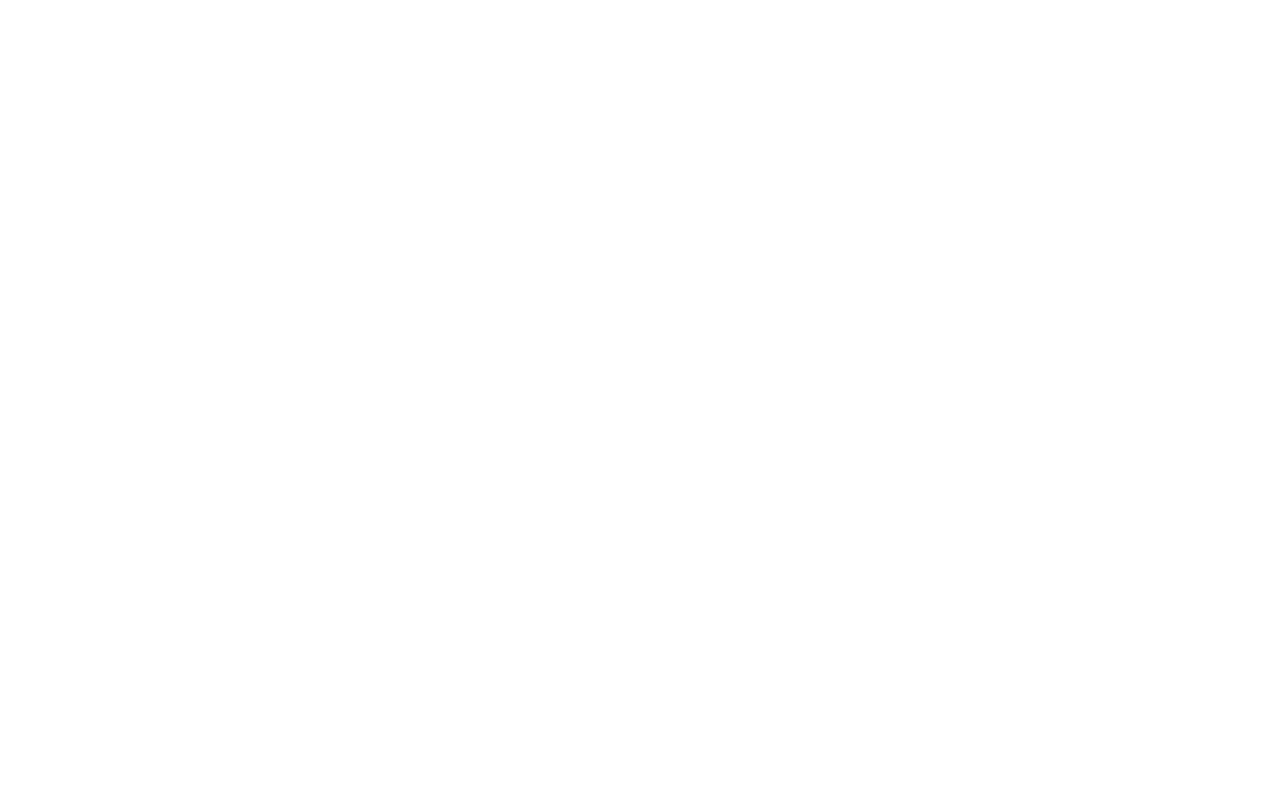
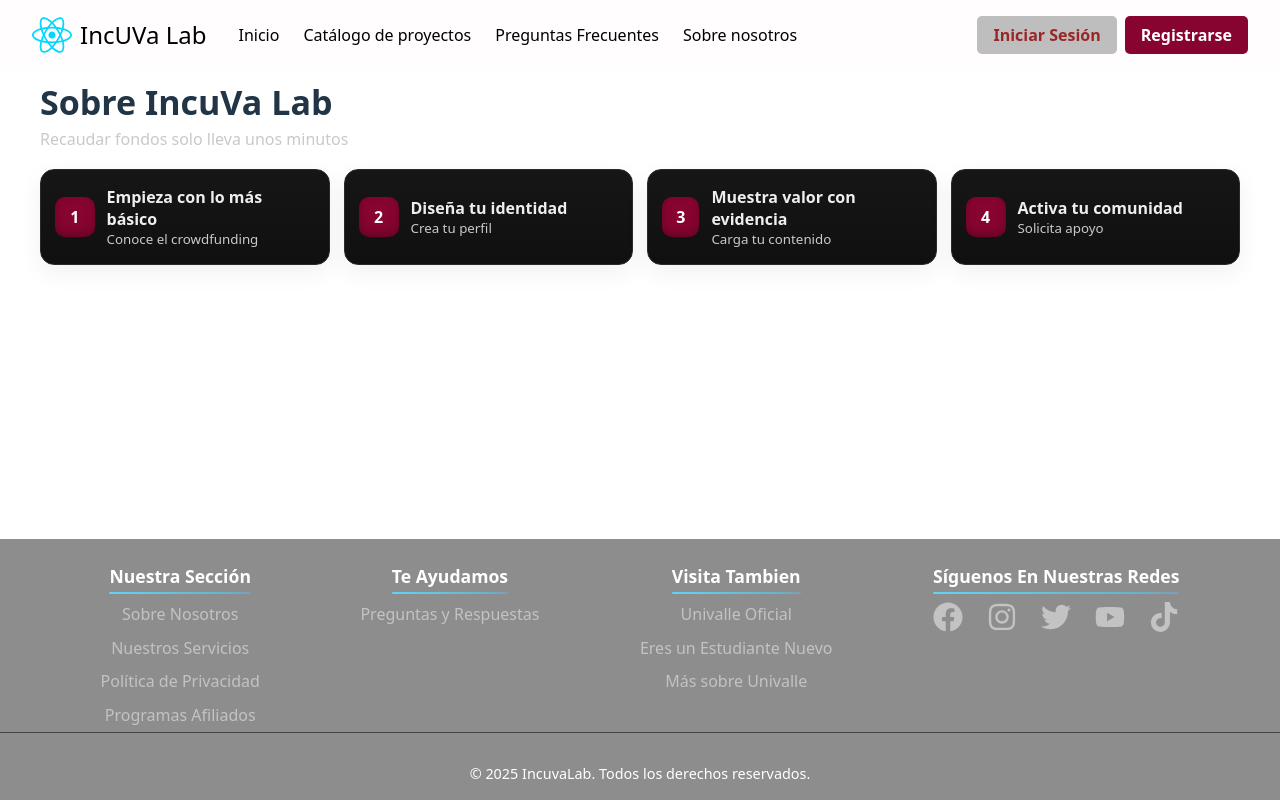
Before and after one commit to C4BALLERO/PS-II---IncubaLab, a React (Vite) app: page /sobre in a window 1280 px wide. Before the commit this address had no page. Built offline with nearby package versions, Linux system fonts and the light colour scheme; a web font is replaced by a local one.

Commit message:
actualizacion ventana admin

```diff
--- a/src/App.jsx
+++ b/src/App.jsx
@@ -9,6 +9,9 @@ import Profile from "./assets/views/Profile";
 // FAQ
 import Faq from "./assets/views/Faq";
 
+
+// ABOUT
+import About from "./assets/views/About";
 // Auth
 import Login from "./assets/views/login";
 import Register from "./assets/views/register";
@@ -26,6 +29,7 @@ function App() {
           <Route path="/prueba" element={<Prueba />} />
           <Route path="/profile" element={<Profile />} />
           <Route path="/faq" element={<Faq />} />
+          <Route path="/sobre" element={<About />} />
 
           {/* NUEVA RUTA: Administración de Usuarios */}
           <Route path="/admin/users" element={<UsersAdmin />} />
--- /dev/null
+++ b/src/assets/components/Modal.jsx
@@ -0,0 +1,25 @@
+import { useEffect } from "react";
+import "@/styles/About.css";
+
+export default function Modal({ open, title, onClose, children }) {
+  useEffect(() => {
+    if (!open) return;
+    const handler = (e) => e.key === "Escape" && onClose?.();
+    window.addEventListener("keydown", handler);
+    return () => window.removeEventListener("keydown", handler);
+  }, [open, onClose]);
+
+  if (!open) return null;
+
+  return (
+    <div className="ab-overlay" onClick={onClose} role="dialog" aria-modal="true" aria-labelledby="ab-modal-title">
+      <div className="ab-modal" onClick={(e) => e.stopPropagation()}>
+        <div className="ab-modal__head">
+          <h3 id="ab-modal-title">{title}</h3>
+          <button className="ab-btn ab-btn--ghost" onClick={onClose} aria-label="Cerrar">×</button>
+        </div>
+        <div className="ab-modal__body">{children}</div>
+      </div>
+    </div>
+  );
+}
--- a/src/assets/components/header.jsx
+++ b/src/assets/components/header.jsx
@@ -23,6 +23,8 @@ const Header = () => {
           <Link to="/">Inicio</Link>
           <Link to="/prueba">Catálogo de proyectos</Link>
           <Link to="/faq">Preguntas Frecuentes</Link>
+          <Link to="/sobre">Sobre nosotros</Link>
+
 
           <div className="nav-buttons">
             <button className="login-btn" onClick={() => navigate("/login")}>
--- /dev/null
+++ b/src/assets/views/About.jsx
@@ -0,0 +1,109 @@
+import { useState } from "react";
+import Modal from "@/assets/components/Modal";
+import "@/styles/About.css";
+
+const STEPS = [
+  {
+    id: 1,
+    title: "Conoce el crowdfunding",
+    kpi: "Empieza con lo más básico",
+    img: "https://images.unsplash.com/photo-1604594849809-dfedbc827105?q=80&w=1200&auto=format&fit=crop",
+    body: (
+      <>
+        <p>El crowdfunding es financiamiento colaborativo. En IncuVa Lab potenciamos proyectos con networking y mentorías.</p>
+        <ul className="ab-list">
+          <li>Define objetivos y audiencia.</li>
+          <li>Elige el tipo de campaña correcto.</li>
+          <li>Traza metas claras y medibles.</li>
+        </ul>
+      </>
+    ),
+  },
+  {
+    id: 2,
+    title: "Crea tu perfil",
+    kpi: "Diseña tu identidad",
+    img: "https://images.unsplash.com/photo-1544716278-ca5e3f4abd8c?q=80&w=1200&auto=format&fit=crop",
+    body: (
+      <>
+        <p>Tu perfil es tu carta de presentación ante colaboradores.</p>
+        <ul className="ab-list">
+          <li>Imagen representativa.</li>
+          <li>Historia breve y honesta.</li>
+          <li>Canales de contacto.</li>
+        </ul>
+      </>
+    ),
+  },
+  {
+    id: 3,
+    title: "Carga tu contenido",
+    kpi: "Muestra valor con evidencia",
+    img: "https://images.unsplash.com/photo-1518779578993-ec3579fee39f?q=80&w=1200&auto=format&fit=crop",
+    body: (
+      <>
+        <p>Comparte imágenes, videos y descripciones que convenzan.</p>
+        <ul className="ab-list">
+          <li>Prototipos / avances.</li>
+          <li>Video pitch corto.</li>
+          <li>FAQs que despejen dudas.</li>
+        </ul>
+      </>
+    ),
+  },
+  {
+    id: 4,
+    title: "Solicita apoyo",
+    kpi: "Activa tu comunidad",
+    img: "https://images.unsplash.com/photo-1494173853739-c21f58b16055?q=80&w=1200&auto=format&fit=crop",
+    body: (
+      <>
+        <p>Explica cómo pueden aportar (tiempo, experiencia o recursos).</p>
+        <ul className="ab-list">
+          <li>Convocatorias claras y periódicas.</li>
+          <li>Reconoce y agradece.</li>
+          <li>Comparte avances.</li>
+        </ul>
+      </>
+    ),
+  },
+];
+
+export default function About() {
+  const [open, setOpen] = useState(null);
+
+  return (
+    <div className="ab-wrapper">
+      <header className="ab-hero">
+        <h1>Sobre IncuVa Lab</h1>
+        <p>Recaudar fondos solo lleva unos minutos</p>
+      </header>
+
+      <section className="ab-steps">
+        {STEPS.map((s) => (
+          <button key={s.id} className="ab-step" onClick={() => setOpen(s.id)}>
+            <span className="ab-step__dot">{s.id}</span>
+            <div className="ab-step__txt">
+              <strong>{s.kpi}</strong>
+              <small>{s.title}</small>
+            </div>
+          </button>
+        ))}
+      </section>
+
+      {STEPS.map((s) => (
+        <Modal key={s.id} open={open === s.id} title={s.title} onClose={() => setOpen(null)}>
+          <div className="ab-modal__grid">
+            <div>{s.body}</div>
+            <figure className="ab-illustration">
+              <img src={s.img} alt={s.title} />
+            </figure>
+          </div>
+          <div className="ab-modal__actions">
+            <button className="ab-btn" onClick={() => setOpen(null)}>Entendido</button>
+          </div>
+        </Modal>
+      ))}
+    </div>
+  );
+}
--- /dev/null
+++ b/src/styles/About.css
@@ -0,0 +1,42 @@
+:root{
+  --brand:#880430; --brand-600:#6f0228;
+  --ink:#111; --muted:#666;
+  --card:#121212; --surface:#f4f4f4;
+  --radius:16px; --shadow:0 8px 24px rgba(0,0,0,.18);
+}
+
+.ab-wrapper{max-width:1200px;margin:24px auto;padding:0 16px}
+.ab-hero{margin:8px 0 18px}
+.ab-hero h1{margin:0 0 6px;font-size:clamp(24px,4vw,34px)}
+.ab-hero p{margin:0;color:#c9c9c9}
+
+.ab-steps{margin:18px 0 26px;display:grid;grid-template-columns:repeat(4,1fr);gap:14px}
+@media (max-width:960px){.ab-steps{grid-template-columns:1fr 1fr}}
+@media (max-width:560px){.ab-steps{grid-template-columns:1fr}}
+
+.ab-step{
+  display:flex;gap:12px;align-items:center;background:linear-gradient(180deg,#161616,#101010);
+  border:1px solid #2a2a2a;border-radius:var(--radius);padding:16px 14px;box-shadow:var(--shadow);
+  color:#eee;text-align:left;cursor:pointer;transition:transform .15s,border-color .15s,box-shadow .15s;
+}
+.ab-step:hover{transform:translateY(-2px);border-color:#3b3b3b;box-shadow:0 10px 28px rgba(0,0,0,.24)}
+.ab-step__dot{width:40px;height:40px;display:grid;place-items:center;border-radius:10px;background:var(--brand);color:#fff;font-weight:700;box-shadow:inset 0 -4px 10px rgba(0,0,0,.25)}
+.ab-step__txt strong{display:block;font-size:1rem}
+.ab-step__txt small{display:block;color:#c9c9c9}
+
+.ab-overlay{position:fixed;inset:0;background:rgba(0,0,0,.6);display:grid;place-items:center;padding:20px;z-index:1000;animation:abFade .15s ease-out}
+@keyframes abFade{from{opacity:0}to{opacity:1}}
+.ab-modal{width:min(860px,100%);background:var(--surface);color:var(--ink);border-radius:var(--radius);box-shadow:var(--shadow);overflow:hidden}
+.ab-modal__head{display:flex;align-items:center;justify-content:space-between;padding:14px 16px;background:var(--brand);color:#fff}
+.ab-modal__body{padding:18px}
+.ab-modal__grid{display:grid;grid-template-columns:1.3fr .9fr;gap:18px;align-items:center}
+@media (max-width:820px){.ab-modal__grid{grid-template-columns:1fr}}
+.ab-illustration img{width:100%;height:auto;border-radius:12px;border:1px solid #e9e9e9}
+.ab-list{margin:10px 0 0 16px;color:#333}
+.ab-list li{margin:.35rem 0}
+.ab-modal__actions{padding:0 18px 18px;display:flex;justify-content:flex-end}
+.ab-btn{background:var(--brand);color:#fff;border:1px solid var(--brand);padding:.6rem 1rem;border-radius:12px;cursor:pointer;transition:background .15s,transform .05s}
+.ab-btn:hover{background:var(--brand-600)}
+.ab-btn:active{transform:translateY(1px)}
+.ab-btn--ghost{background:#fff;color:#333;border:1px solid #ddd;border-radius:10px;padding:.35rem .7rem}
+.ab-btn--ghost:hover{background:#f6f6f6}
```
Also changed, not shown: 1 other file (tests, documents, lock files or other folders).
